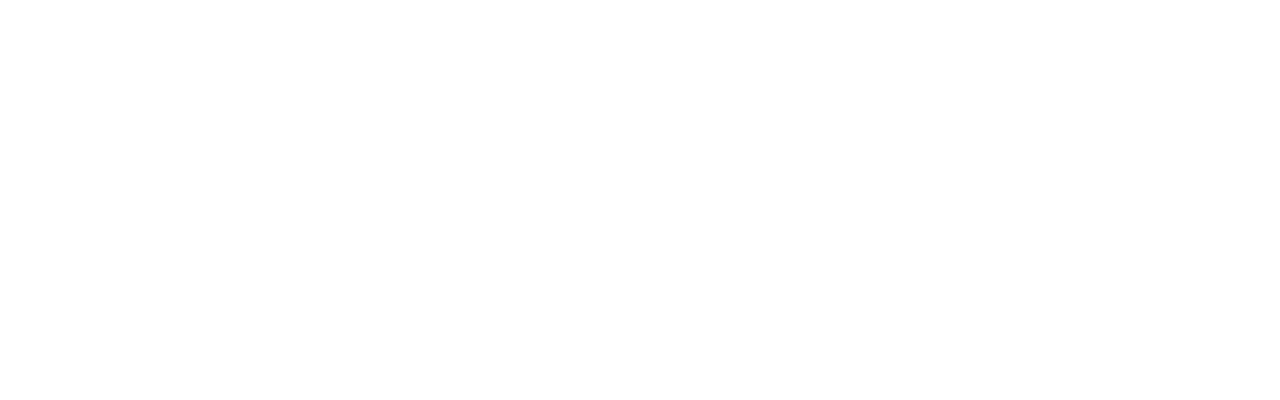
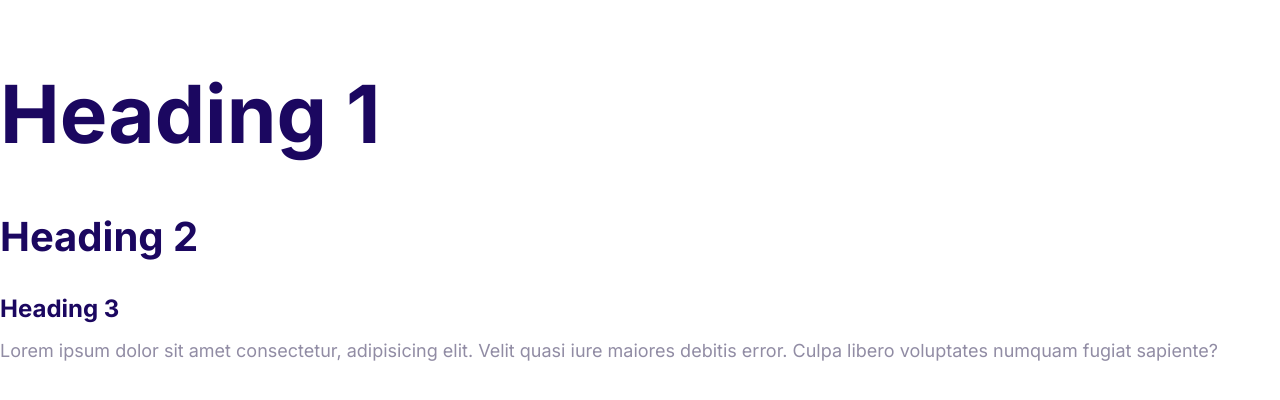
Before and after one commit to Freddy-Gutierrez/moshify, a plain HTML site: page html/index.html in a window 1280 px wide. Drawn offline with Linux system fonts and the light colour scheme.

Commit message:
Defined style for the fonts.

```diff
--- a/css/styles.css
+++ b/css/styles.css
@@ -5,3 +5,52 @@
   --color-headings: #1b0760;
   --color-body: #918ca4;
 }
+
+html {
+  font-size: 62.5%;
+}
+
+body {
+  font-family: "Inter", Arial, Helvetica, sans-serif;
+  font-size: 2.4rem;
+  line-height: 1.5;
+  color: var(--color-body);
+}
+
+h1,
+h2,
+h3 {
+  color: var(--color-headings);
+  margin-bottom: 1rem;
+}
+
+h1 {
+  font-size: 7rem;
+}
+
+h2 {
+  font-size: 4rem;
+}
+
+h3 {
+  font-size: 3rem;
+}
+
+p {
+  margin-top: 0;
+}
+
+@media screen and (min-width: 1024px) {
+  body {
+    font-size: 1.8rem;
+  }
+  h1 {
+    font-size: 8rem;
+  }
+  h2 {
+    font-size: 4rem;
+  }
+  h3 {
+    font-size: 2.4rem;
+  }
+}
--- a/html/index.html
+++ b/html/index.html
@@ -4,10 +4,15 @@
     <meta charset="UTF-8">
     <meta name="viewport" content="width=``, initial-scale=1.0">
     <title>Document</title>
+    <link rel="preconnect" href="https://fonts.gstatic.com">
+    <link href="https://fonts.googleapis.com/css2?family=Inter:wght@400;700&display=swap" rel="stylesheet">
     <link rel="stylesheet" href="../css/normalize.css">
     <link rel="stylesheet" href="../css/styles.css">
 </head>
 <body>
-
+    <h1>Heading 1</h1>
+    <h2>Heading 2</h2>
+    <h3>Heading 3</h3>
+    <p>Lorem ipsum dolor sit amet consectetur, adipisicing elit. Velit quasi iure maiores debitis error. Culpa libero voluptates numquam fugiat sapiente?</p>
 </body>
 </html>
```
